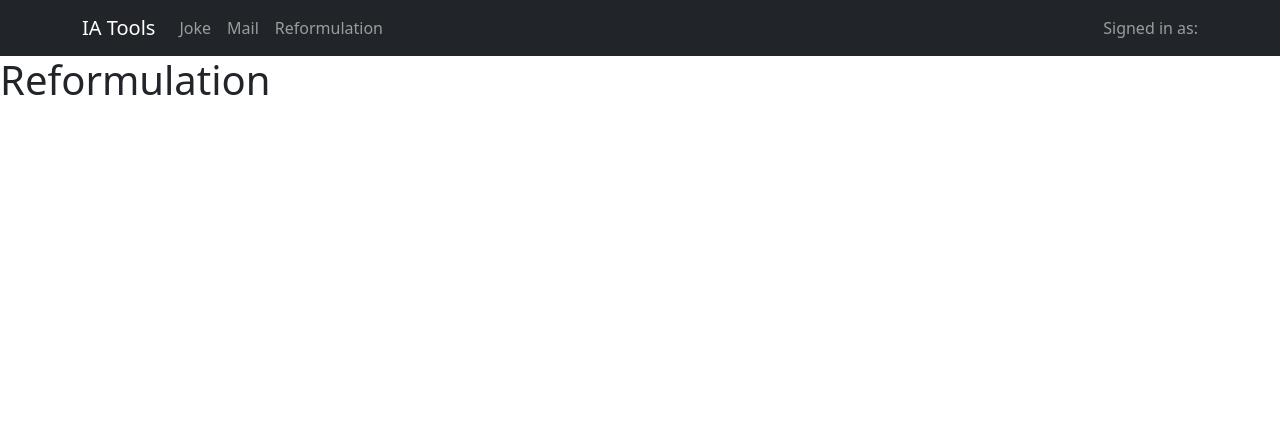
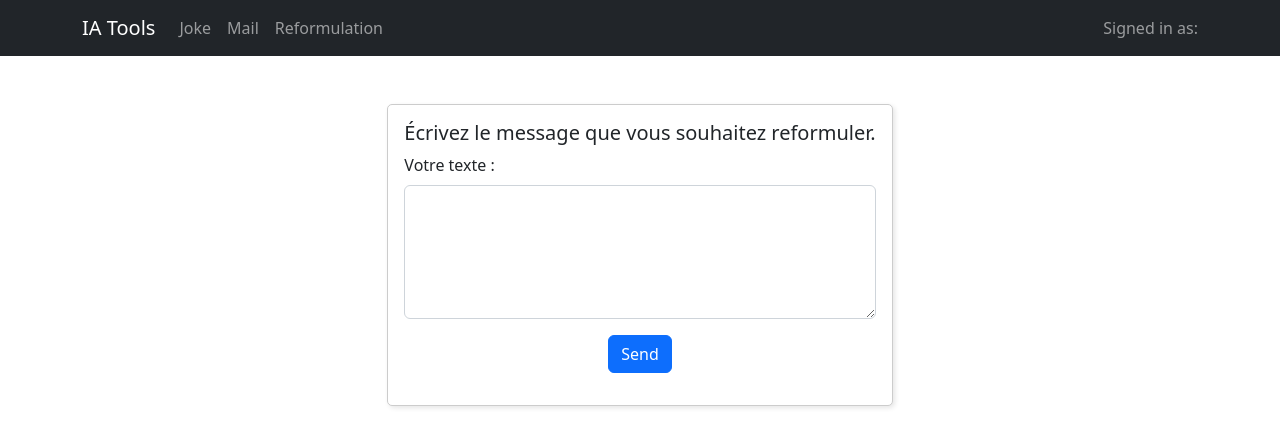
Before and after one commit to OoperG/Joke_bot, a React (Create React App) app: page /reformulation in a window 1280 px wide. Shown: the top 446 px of the page. Built offline with nearby package versions, Linux system fonts and the light colour scheme; no server answers.

Commit message:
-Poc hub experience

```diff
--- a/src/components/AuthContext.js
+++ b/src/components/AuthContext.js
@@ -5,9 +5,11 @@ export const AuthContext = createContext();
 export const AuthProvider = ({ children }) => {
     const [isLoggedIn, setIsLoggedIn] = useState(false);
     const [username, setUsername] = useState('');
+    const apiKey = process.env.REACT_APP_API_KEY;
+
 
     return (
-        <AuthContext.Provider value={{ isLoggedIn, setIsLoggedIn, username, setUsername }}>
+        <AuthContext.Provider value={{ isLoggedIn, setIsLoggedIn, username, setUsername, apiKey }}>
             {children}
         </AuthContext.Provider>
     );
--- a/src/page/Reformulation.js
+++ b/src/page/Reformulation.js
@@ -1,11 +1,131 @@
 import Navigation from "../components/Navigation";
+import Card from 'react-bootstrap/Card';
+import Form from 'react-bootstrap/Form';
+import axios from "axios";
+import {useContext, useState} from "react";
+import {AuthContext} from "../components/AuthContext";
+import Button from "react-bootstrap/Button";
+import Spinner from "react-bootstrap/Spinner";
 
 function Reformulation() {
+
+    const [loading, setLoading] = useState(false);
+    const { apiKey } = useContext(AuthContext);
+    const [obj, setObj] = useState("");
+    const [prompt, setPrompt] = useState("");
+
+    //const apiKey = process.env.REACT_APP_API_KEY;
+    const [payload, setPayLoad] = useState({
+        prompt: "reformule de manière professionnelle le texte suivant : ",
+        temperature: 0.5,
+        max_tokens: 200,
+        n: 1,
+        model: "text-davinci-003"
+    });
+
+    const getRes = () => {
+        setLoading(true);
+        payload.prompt = payload.prompt + prompt;
+        console.log(payload.prompt);
+        axios({
+            method: "POST",
+            url: "https://api.openai.com/v1/completions",
+            data: payload,
+            headers: {
+                "Content-Type": "application/json",
+                Authorization:
+                    "Bearer " + apiKey
+            }
+        })
+            .then((res) => {
+                console.log(res.data.choices[0].text);
+                responseHandler(res);
+            })
+            .catch((e) => {
+                setLoading(false);
+                console.log(e.message, e);
+            });
+    };
+
+    const responseHandler = (res) => {
+        if (res.status === 200) {
+            setObj(res.data.choices[0].text);
+            setLoading(false);
+        }
+    };
 
     return (
         <div>
             <Navigation/>
-            <h1>Reformulation</h1>
+            <div className="container d-flex justify-content-center align-items-center mt-5">
+                <div className="row">
+                    <div className="col">
+                        <Card className="w-100 mx-100">
+                            <Card.Body>
+                                <Card.Title>Écrivez le message que vous souhaitez reformuler.</Card.Title>
+                                <Form.Group className="mb-3" controlId="exampleForm.ControlTextarea1">
+                                    <Form.Label>Votre texte :</Form.Label>
+                                    <Form.Control as="textarea" rows={5} onChange={(e) => setPrompt(e.target.value)} />
+                                    {/*<div key={`default-radio`} className="mb-3">
+                                        <Form.Check
+                                            inline
+                                            label="Friendly"
+                                            name="group1"
+                                            type="radio"
+                                            id={`inline-radio-1`}
+                                        />
+                                        <Form.Check
+                                            inline
+                                            label="Professional"
+                                            name="group1"
+                                            type="radio"
+                                            id={`inline-radio-2`}
+                                        />
+                                    </div>*/}
+                                    {obj ?
+                                        <div className="container d-flex justify-content-center">
+                                            <div className="row">
+                                                <div className="col">
+                                                    <Form.Group className="mb-3">
+                                                        <Form.Label>{obj}</Form.Label>
+                                                    </Form.Group>
+                                                </div>
+                                            </div>
+                                        </div>
+                                        : null
+                                    }
+                                    {loading ?
+                                        <div className="container d-flex justify-content-center mt-3">
+                                            <div className="row">
+                                                <div className="col">
+                                                    <Button variant="primary" disabled>
+                                                        <Spinner
+                                                            as="span"
+                                                            animation="grow"
+                                                            size="sm"
+                                                            role="status"
+                                                            aria-hidden="true"
+                                                        />
+                                                        Loading...
+                                                    </Button>
+                                                </div>
+                                            </div>
+                                        </div> :
+                                        <div className="container d-flex justify-content-center mt-3">
+                                            <div className="row">
+                                                <div className="col">
+                                                    <Button variant="primary" type="submit" onClick={getRes}>
+                                                        Send
+                                                    </Button>
+                                                </div>
+                                            </div>
+                                        </div>}
+                                </Form.Group>
+                            </Card.Body>
+                        </Card>
+                    </div>
+                </div>
+            </div>
         </div>
     )
 }
```
